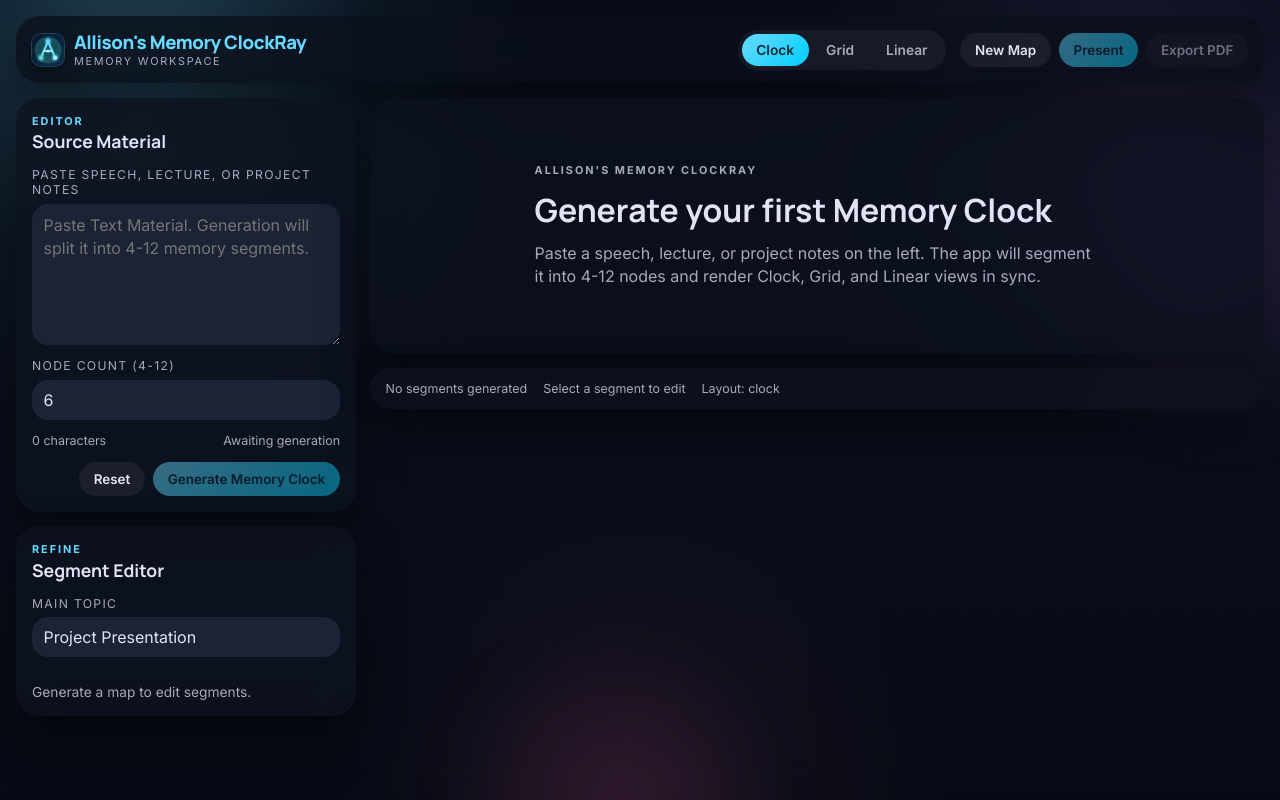
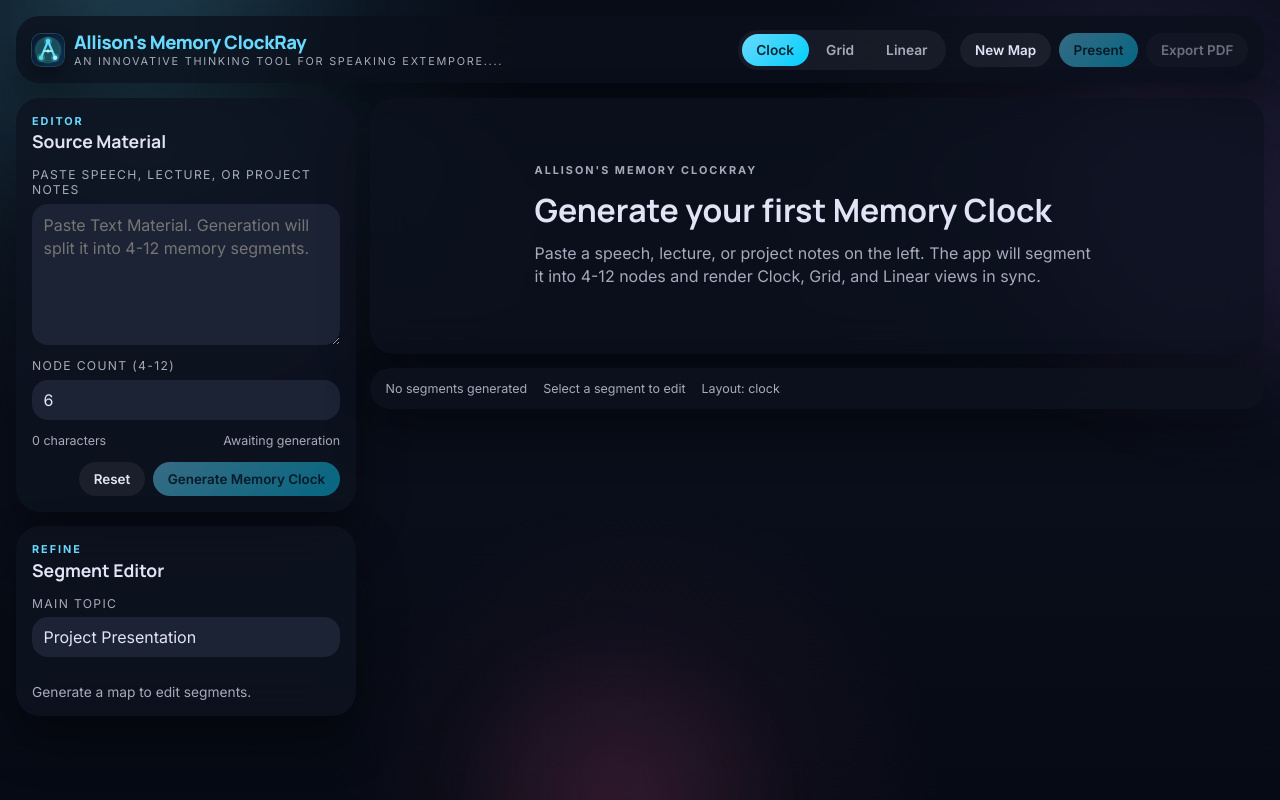
Before and after one commit to Faith-Adeniyi/Mind_Mapping, a React (Vite) app: page / in a window 1280 px wide. Built offline with nearby package versions, Linux system fonts and the light colour scheme.

Commit message:
chore(copy): edit and refine copy 3

```diff
--- a/src/components/TopBar.tsx
+++ b/src/components/TopBar.tsx
@@ -86,7 +86,7 @@ export function TopBar({
         />
         <div className="topbar__brand-copy">
           <p className="topbar__logo">Allison's Memory ClockRay</p>
-          <p className="topbar__subtitle">Memory Workspace</p>
+          <p className="topbar__subtitle">An innovative thinking tool for speaking extempore....</p>
         </div>
       </div>
 
```
